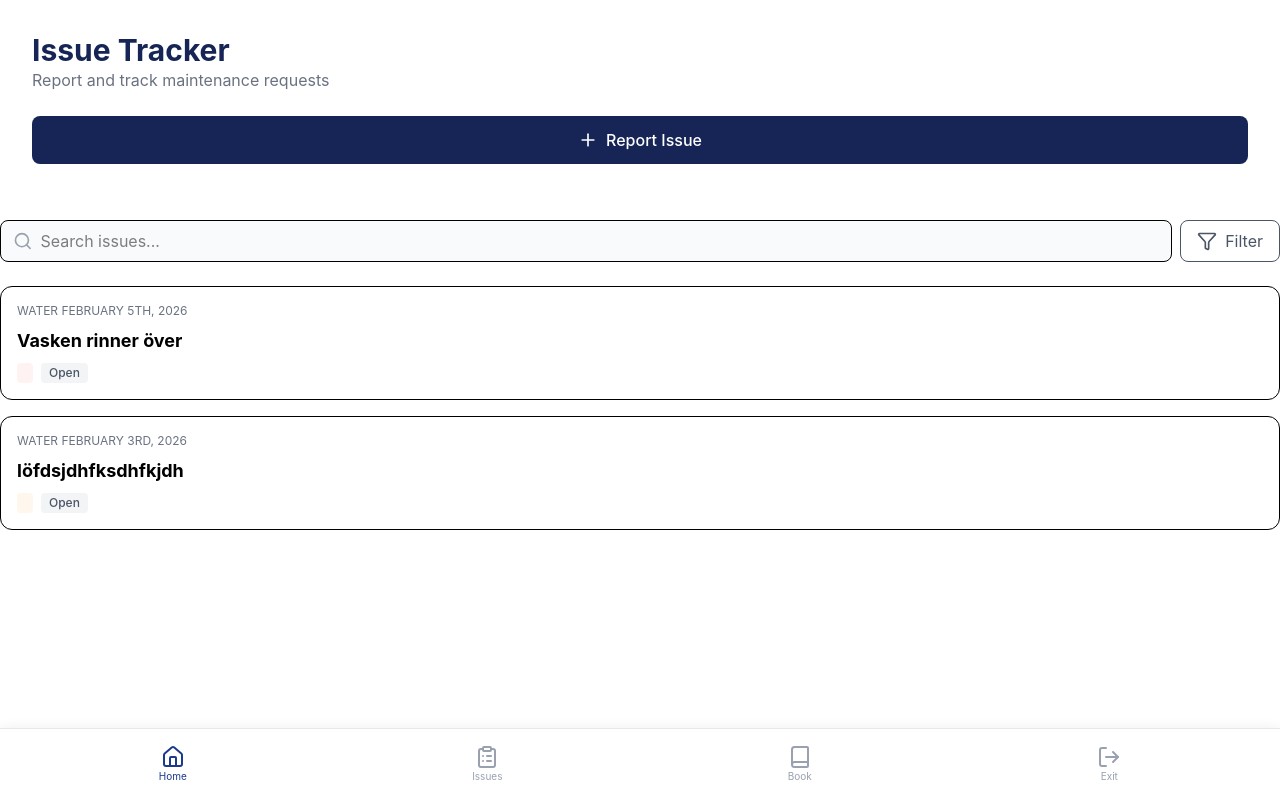
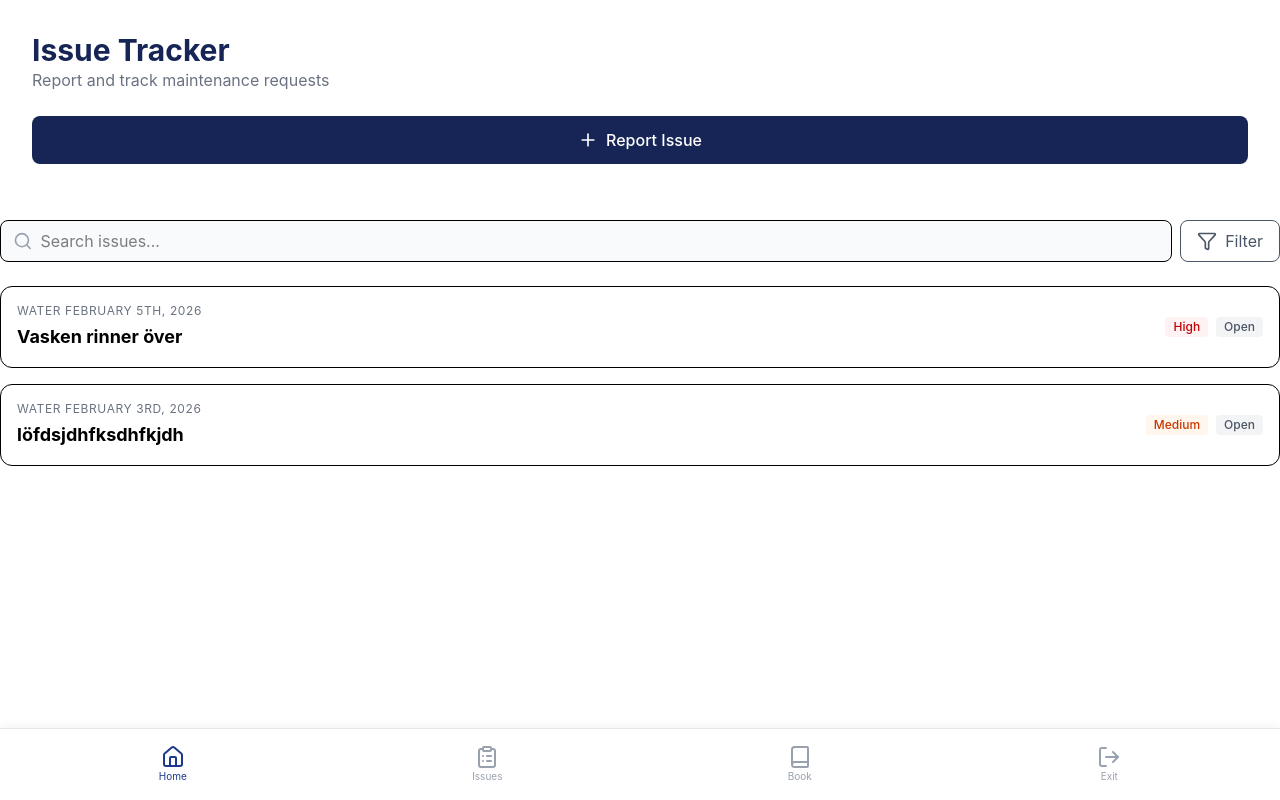
Before and after one commit to Leoslek/Fasitghet, a React (Vite) app in the folder my-react-app/: page /issues in a window 1280 px wide. Built offline with nearby package versions, Linux system fonts and the light colour scheme.

Commit message:
Update IssuesPage.jsx

```diff
--- a/my-react-app/src/IssuesPage.jsx
+++ b/my-react-app/src/IssuesPage.jsx
@@ -1,19 +1,34 @@
-import React from 'react';
-import { Search, Filter, Plus } from 'lucide-react';
-import BottomNav from './BottomNav';
+import React from "react";
+import { Search, Filter, Plus } from "lucide-react";
+import BottomNav from "./BottomNav";
 
 const IssuesPage = () => {
-
   const issues = [
-        { id: 1, title: "Vasken rinner över", category: "WATER", date: "February 5th, 2026", priority: "High", status:"Open"},
-        { id: 2, title: "löfdsjdhfksdhfkjdh", category: "WATER", date: "February 3rd, 2026", priority: "Medium", status:"Open"},
+    {
+      id: 1,
+      title: "Vasken rinner över",
+      category: "WATER",
+      date: "February 5th, 2026",
+      priority: "High",
+      status: "Open",
+    },
+    {
+      id: 2,
+      title: "löfdsjdhfksdhfkjdh",
+      category: "WATER",
+      date: "February 3rd, 2026",
+      priority: "Medium",
+      status: "Open",
+    },
   ];
 
   return (
     <div className="min-h-screen bg-white pb-24">
       <div className="p-8">
         <h1 className="text-3xl font-bold text-blue-950">Issue Tracker</h1>
-                <p className="text-gray-500 mb-6">Report and track maintenance requests</p>
+        <p className="text-gray-500 mb-6">
+          Report and track maintenance requests
+        </p>
 
         {/* Action Button */}
         <button className="w-full bg-blue-950 text-white p-3 rounded-lg flex items-center justify-center gap-2 font-medium hver:bg-blue-900 transition mb-6">
@@ -25,7 +40,11 @@ const IssuesPage = () => {
       <div className="flex gap-2 mb-6">
         <div className="flex-1 flex items-center border rounded-lg px-3 py-2 bg-gray-50">
           <Search size={20} className="text-gray-400 mr-2" />
-                    <input type="text" placeholder="Search issues..." className="bg-transparent outline-none w-full" />
+          <input
+            type="text"
+            placeholder="Search issues..."
+            className="bg-transparent outline-none w-full"
+          />
         </div>
         <button className="border rounded-lg px-4 py-2 flex items-center gap-2 text-gray-600">
           <Filter size={20} /> Filter
@@ -35,18 +54,24 @@ const IssuesPage = () => {
       {/* Issues List */}
       <div className="space-y-4">
         {issues.map((issue) => (
-                    <div key={issue.id} className="border rounded-xl p-4 space-y-2">
-                        <div className="flex justify-between text-xs text-gray-500 uppercase tracking wider">
-                            <span>{issue.category} {issue.date}</span>
+          <div key={issue.id} className="border rounded-xl p-4">
+            <div className="flex justify-between items-center gap-4">
+              <div>
+                <div className="text-xs text-gray-500 uppercase tracking-wider mb-1">
+                  {issue.category} {issue.date}
                 </div>
                 <h3 className="font-bold text-lg">{issue.title}</h3>
-                        <div className="flex gap-2">
-                            <span className={`px-2 py-0.5 rounded text-xs font-medium ${issue.priority == 'High' ? 'bg-red-50 text-red-700' : 'bg-orange-50 text-orange-700'}`}>
-                                {issue.prority}
+              </div>
+
+              <div className="flex items-center gap-2">
+                <span
+                  className={`px-2 py-0.5 rounded text-xs font-medium ${issue.priority == "High" ? "bg-red-50 text-red-700" : "bg-orange-50 text-orange-700"}`}>
+                  {issue.priority}
                 </span>
                 <span className="bg-gray-100 px-2 py-0.5 rounded text-xs font-medium text-gray-600">
                   {issue.status}
                 </span>
+              </div>
             </div>
           </div>
         ))}
@@ -54,8 +79,6 @@ const IssuesPage = () => {
 
       <BottomNav />
     </div>
-
-
   );
-}
-export default IssuesPage
+};
+export default IssuesPage;
```
Lines whose indentation alone changed are shown as unchanged.
